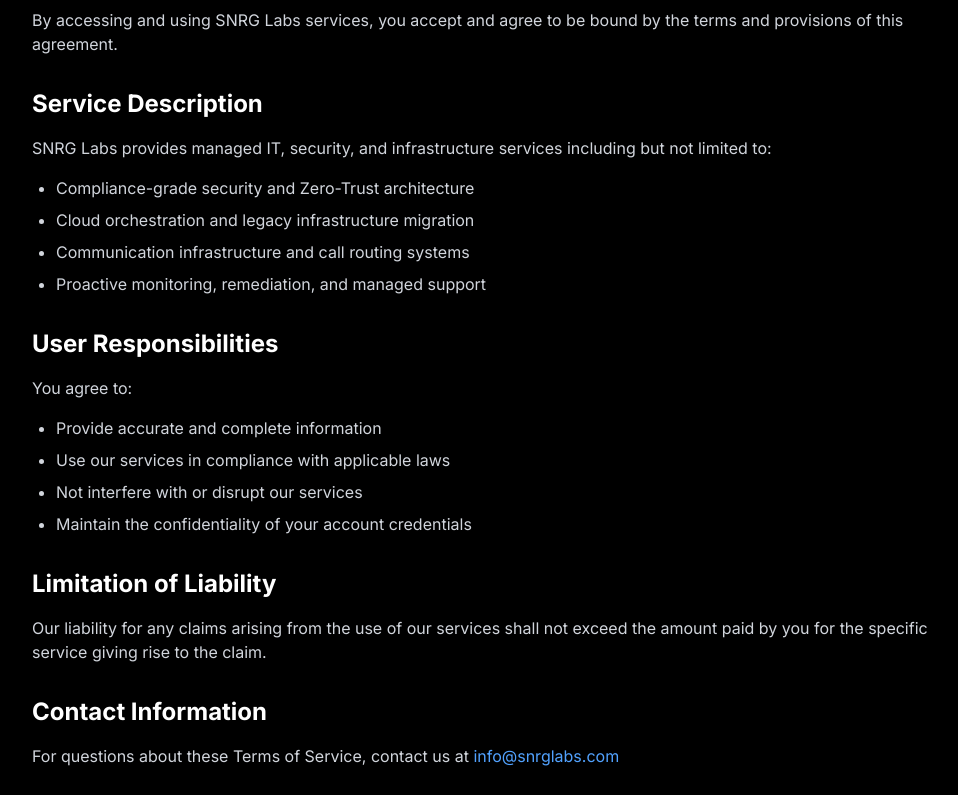
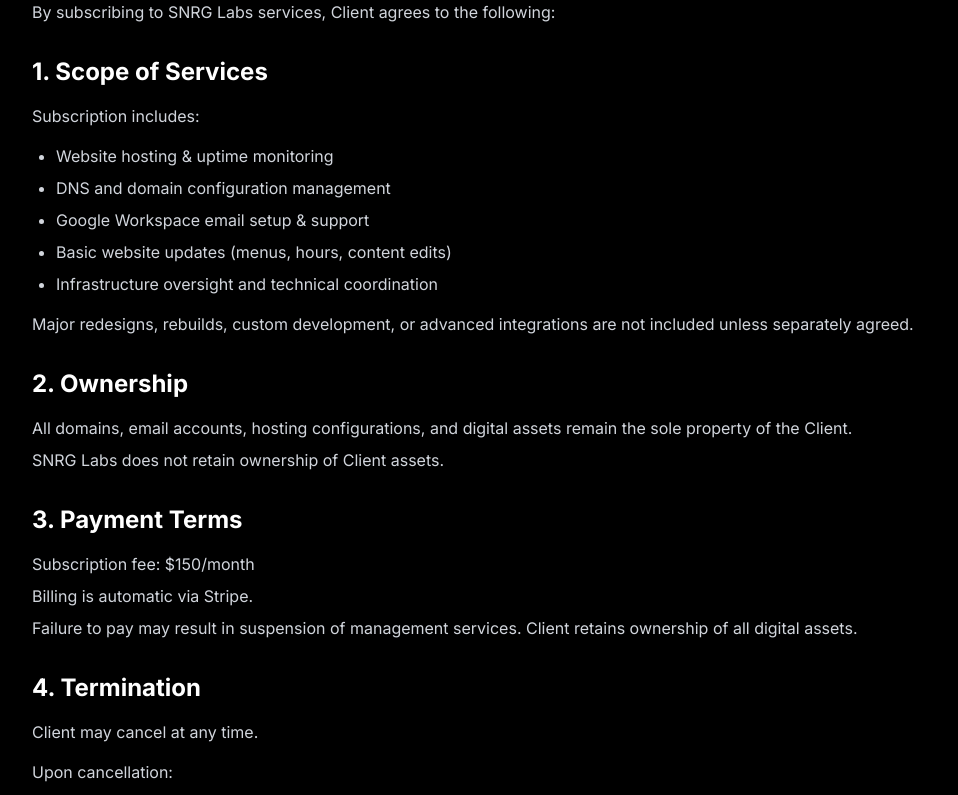
Before and after one commit to rosegoldcruz/SNRG-IT-Services, a Next.js app: page /terms in a window 1280 px wide. Shown: the part 300-1095 px from the top of the page, without its empty margins (160-1118 px from the left). Built offline with nearby package versions, Linux system fonts and the light colour scheme.

Commit message:
user commit

```diff
--- a/app/terms/page.tsx
+++ b/app/terms/page.tsx
@@ -17,59 +17,72 @@ export default function TermsOfService() {
                 Back to Home
               </Button>
             </Link>
-            <h1 className="text-4xl font-bold text-white mb-4">Terms of Service</h1>
-            <p className="text-gray-400">Last updated: February 2026</p>
+            <h1 className="text-4xl font-bold text-white mb-4">SNRG Labs Digital Infrastructure Subscription Terms</h1>
+            <p className="text-gray-400">Effective Date: __________</p>
           </div>
 
           <div className="prose prose-invert max-w-none">
             <div className="space-y-8 text-gray-300">
+              <p>
+                By subscribing to SNRG Labs services, Client agrees to the following:
+              </p>
+
               <section>
-                <h2 className="text-2xl font-bold text-white mb-4">Acceptance of Terms</h2>
-                <p>
-                  By accessing and using SNRG Labs services, you accept and agree to be bound by the terms and
-                  provisions of this agreement.
+                <h2 className="text-2xl font-bold text-white mb-4">1. Scope of Services</h2>
+                <p className="mb-4">Subscription includes:</p>
+                <ul className="list-disc pl-6 space-y-2">
+                  <li>Website hosting & uptime monitoring</li>
+                  <li>DNS and domain configuration management</li>
+                  <li>Google Workspace email setup & support</li>
+                  <li>Basic website updates (menus, hours, content edits)</li>
+                  <li>Infrastructure oversight and technical coordination</li>
+                </ul>
+                <p className="mt-4">
+                  Major redesigns, rebuilds, custom development, or advanced integrations are not included unless separately agreed.
                 </p>
               </section>
 
               <section>
-                <h2 className="text-2xl font-bold text-white mb-4">Service Description</h2>
-                <p className="mb-4">
-                  SNRG Labs provides managed IT, security, and infrastructure services including but not limited to:
+                <h2 className="text-2xl font-bold text-white mb-4">2. Ownership</h2>
+                <p className="mb-2">
+                  All domains, email accounts, hosting configurations, and digital assets remain the sole property of the Client.
                 </p>
+                <p>
+                  SNRG Labs does not retain ownership of Client assets.
+                </p>
+              </section>
+
+              <section>
+                <h2 className="text-2xl font-bold text-white mb-4">3. Payment Terms</h2>
+                <p className="mb-2">Subscription fee: $150/month</p>
+                <p className="mb-2">Billing is automatic via Stripe.</p>
+                <p>
+                  Failure to pay may result in suspension of management services. Client retains ownership of all digital assets.
+                </p>
+              </section>
+
+              <section>
+                <h2 className="text-2xl font-bold text-white mb-4">4. Termination</h2>
+                <p className="mb-4">Client may cancel at any time.</p>
+                <p className="mb-2">Upon cancellation:</p>
                 <ul className="list-disc pl-6 space-y-2">
-                  <li>Compliance-grade security and Zero-Trust architecture</li>
-                  <li>Cloud orchestration and legacy infrastructure migration</li>
-                  <li>Communication infrastructure and call routing systems</li>
-                  <li>Proactive monitoring, remediation, and managed support</li>
+                  <li>Administrative access is transferred</li>
+                  <li>Ongoing management services cease</li>
+                  <li>No assets are withheld</li>
                 </ul>
               </section>
 
               <section>
-                <h2 className="text-2xl font-bold text-white mb-4">User Responsibilities</h2>
-                <p className="mb-4">You agree to:</p>
+                <h2 className="text-2xl font-bold text-white mb-4">5. Liability</h2>
+                <p className="mb-4">SNRG Labs is not responsible for:</p>
                 <ul className="list-disc pl-6 space-y-2">
-                  <li>Provide accurate and complete information</li>
-                  <li>Use our services in compliance with applicable laws</li>
-                  <li>Not interfere with or disrupt our services</li>
-                  <li>Maintain the confidentiality of your account credentials</li>
+                  <li>Third-party outages</li>
+                  <li>Client credential misuse</li>
+                  <li>Security issues caused by weak passwords</li>
+                  <li>Platform-level failures beyond SNRG Labs control</li>
                 </ul>
-              </section>
-
-              <section>
-                <h2 className="text-2xl font-bold text-white mb-4">Limitation of Liability</h2>
-                <p>
-                  Our liability for any claims arising from the use of our services shall not exceed the amount paid by
-                  you for the specific service giving rise to the claim.
-                </p>
-              </section>
-
-              <section>
-                <h2 className="text-2xl font-bold text-white mb-4">Contact Information</h2>
-                <p>
-                  For questions about these Terms of Service, contact us at{" "}
-                  <a href="mailto:info@snrglabs.com" className="text-blue-400 hover:text-blue-300">
-                    info@snrglabs.com
-                  </a>
+                <p className="mt-4">
+                  Client agrees to enable two-factor authentication on all administrative accounts.
                 </p>
               </section>
             </div>
```
